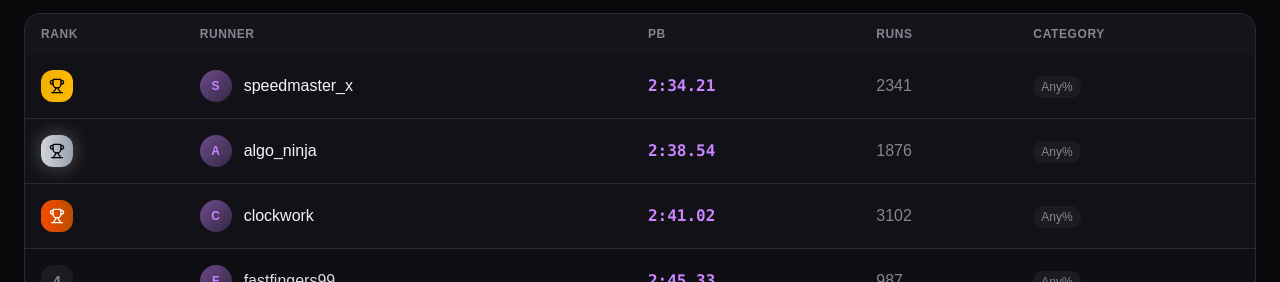
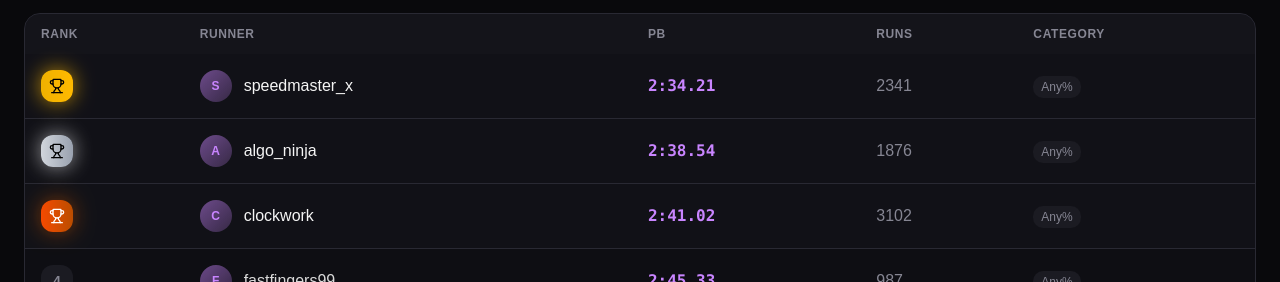
Before and after one commit to orus-dev/dev-run, a Next.js app: page /leaderboards in a window 1280 px wide. Shown: the part 407-689 px from the top of the page. Built offline with nearby package versions, Linux system fonts and the light colour scheme.

Commit message:
Small css stuff

```diff
--- a/src/app/globals.css
+++ b/src/app/globals.css
@@ -154,7 +154,7 @@
 
   .hover-underline::after {
     content: "";
-    @apply absolute bottom-0 left-0 w-0 h-[2px] bg-primary transition-all duration-300;
+    @apply absolute bottom-0 left-0 w-0 h-0.5 bg-primary transition-all duration-300;
   }
 
   .hover-underline:hover::after {
@@ -178,15 +178,16 @@
   }
 
   .glow-gold {
-    box-shadow: 0 0 20px color-mix(in oklch, var(--chart-4) 40%, transparent);
+    box-shadow: 0 0 20px color-mix(in oklch, oklch(82.8% 0.189 84.429) 70%, transparent);
+    /* box-shadow: 0 0 20px color-mix(in oklch, var(--chart-4) 40%, transparent); */
   }
 
   .glow-silver {
-    box-shadow: 0 0 20px color-mix(in oklch, var(--foreground) 30%, transparent);
+    box-shadow: 0 0 20px color-mix(in oklch, var(--foreground) 60%, transparent);
   }
 
   .glow-bronze {
-    box-shadow: 0 0 20px color-mix(in oklch, var(--chart-5) 30%, transparent);
+    box-shadow: 0 0 20px color-mix(in oklch, oklch(55.5% 0.163 48.998) 60%, transparent);
   }
 
   /* ===== Text glow ===== */
@@ -201,7 +202,7 @@
 
   .hover-underline::after {
     content: "";
-    @apply absolute left-0 bottom-0 h-[2px] w-0 bg-primary transition-all duration-300;
+    @apply absolute left-0 bottom-0 h-0.5 w-0 bg-primary transition-all duration-300;
   }
 
   .hover-underline:hover::after {
@@ -232,15 +233,15 @@
 
   /* ===== Rank badges ===== */
   .rank-gold {
-    @apply bg-gradient-to-r from-yellow-500 to-amber-400 text-black;
+    @apply bg-linear-to-r from-yellow-500 to-amber-400 text-black;
   }
 
   .rank-silver {
-    @apply bg-gradient-to-r from-gray-300 to-gray-400 text-black;
+    @apply bg-linear-to-r from-gray-300 to-gray-400 text-black;
   }
 
   .rank-bronze {
-    @apply bg-gradient-to-r from-orange-600 to-amber-700 text-white;
+    @apply bg-linear-to-r from-orange-600 to-amber-700 text-white;
   }
 
   /* ===== Difficulty badges ===== */
--- a/src/components/app/LeaderboardRow.tsx
+++ b/src/components/app/LeaderboardRow.tsx
@@ -41,7 +41,7 @@ const LeaderboardRow = ({ rank, username, pb, runsCount, category, index = 0 }:
       {/* Username */}
       <td className="py-4 px-4">
         <div className="flex items-center gap-3">
-          <div className="w-8 h-8 rounded-full bg-gradient-to-br from-primary/50 to-primary/20 flex items-center justify-center text-xs font-bold text-primary">
+          <div className="w-8 h-8 rounded-full bg-linear-to-br from-primary/50 to-primary/20 flex items-center justify-center text-xs font-bold text-primary">
             {username.charAt(0).toUpperCase()}
           </div>
           <span className={`font-medium ${isTopThree ? 'text-foreground' : 'text-secondary-foreground'} group-hover:text-primary transition-colors`}>
```
